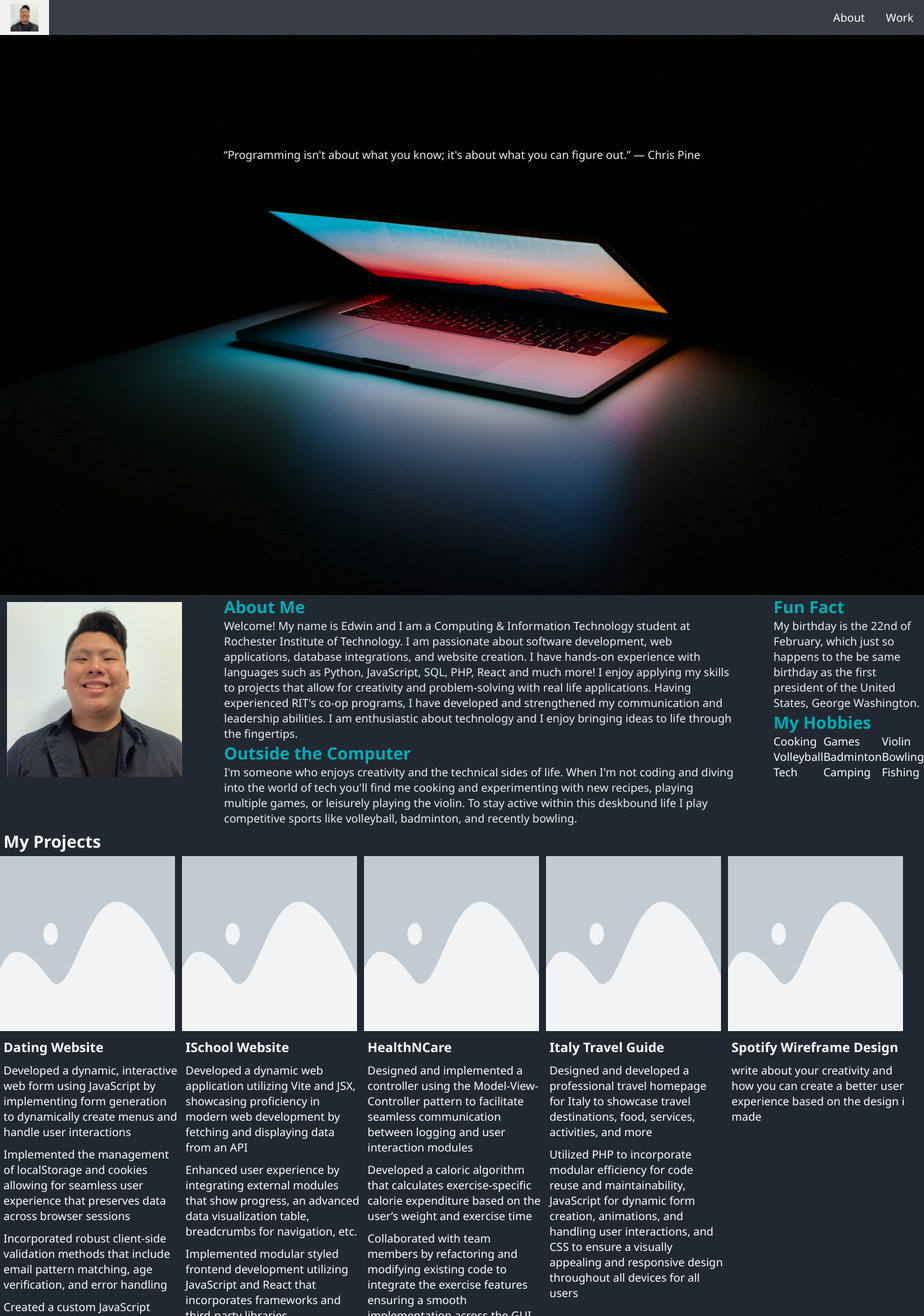
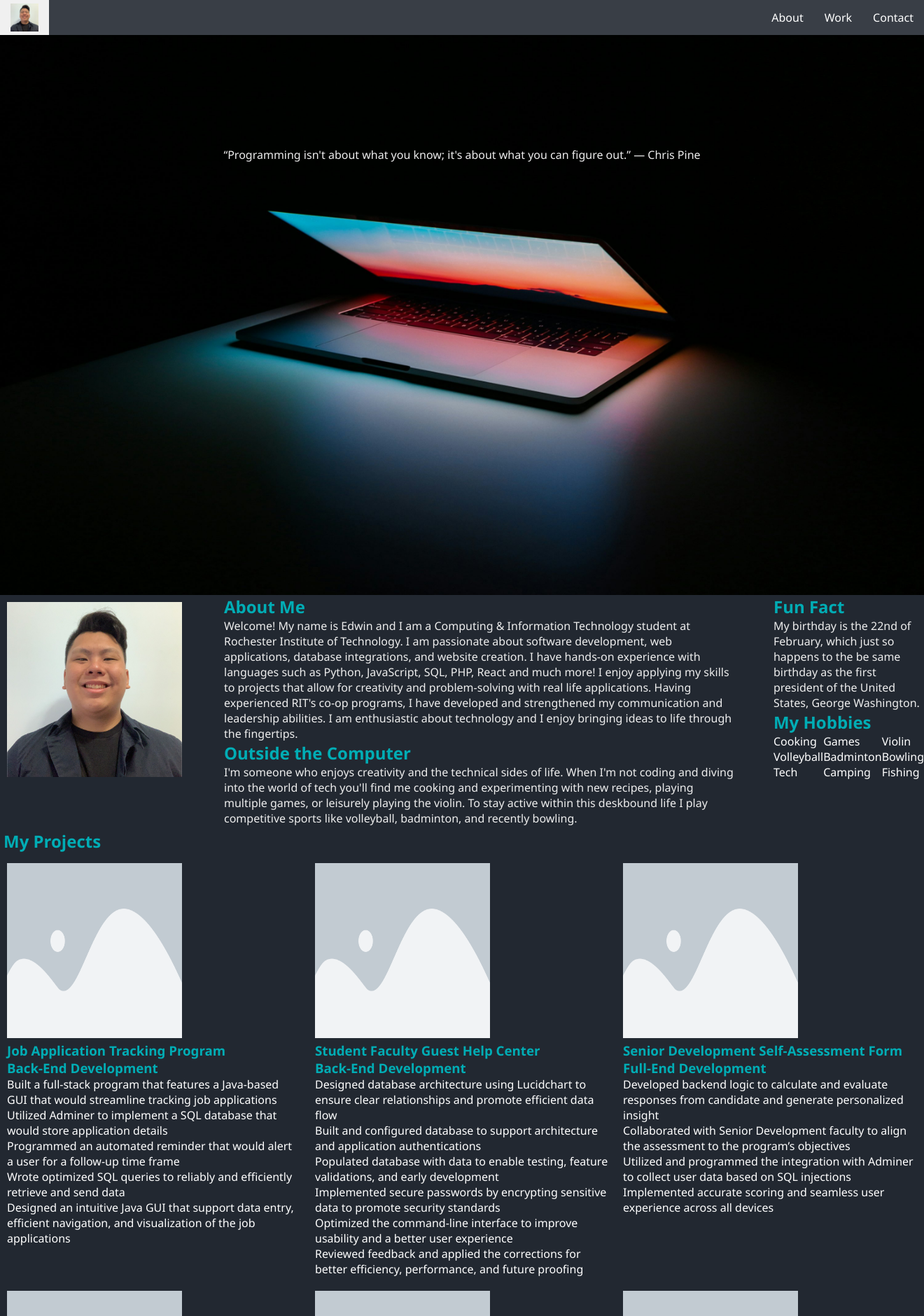
Before and after one commit to Tordwin/portfolio, a PHP site: page / in a window 1320 px wide. Shown: the top 1880 px of the page at 70% size. Run offline with PHP 8.4, Linux system fonts and the light colour scheme.

Commit message:
additions and css changes

```diff
--- a/global.css
+++ b/global.css
@@ -276,33 +276,82 @@ form textarea {
 .projects-container {
     max-width: 1350px;
     margin: 0 auto;
-    display: flex;
-    flex-direction: row;
+    display: grid;
+    grid-template-columns: repeat(3, 1fr);
+    grid-template-rows: repeat(2, auto);
+    gap: 20px;
+    padding: 10px;
 }
 
-.dating-website h3,
-.dating-website ul li,
-.dating-website p,
-.dating-website a,
-.ischool-website h3,
-.ischool-website ul li,
-.ischool-website p,
-.ischool-website a,
-.healthncare-website h3,
-.healthncare-website ul li,
-.healthncare-website p,
-.healthncare-website a,
-.italy-travel-guide h3,
-.italy-travel-guide ul li,
-.italy-travel-guide p,
-.italy-travel-guide a,
-.spotify-wireframe h3,
-.spotify-wireframe ul li,
-.spotify-wireframe p,
-.spotify-wireframe a {
+.job-application-program {
     color: white;
-    padding: 5px;
-    width: 250px;
+}
+
+.job-application-program h3 {
+    color:#00ADB5;
+}
+
+.job-application-program ul li {
+    list-style-type: none;
+}
+
+.sfghc-program {
+    color: white;
+}
+
+.sfghc-program h3 {
+    color:#00ADB5;
+}
+
+.sfghc-program ul li {
+    list-style-type: none;
+}
+
+.sdsaf-website {
+    color: white;
+}
+
+.sdsaf-website h3 {
+    color:#00ADB5;
+}
+
+.sdsaf-website ul li {
+    list-style-type: none;
+}
+
+.ischool-website {
+    color: white;
+}
+
+.ischool-website h3 {
+    color:#00ADB5;
+}
+
+.ischool-website ul li {
+    list-style-type: none;
+}
+
+.healthncare-program {
+    color: white;
+}
+
+.healthncare-program h3 {
+    color:#00ADB5;
+}
+
+.healthncare-program ul li {
+    list-style-type: none;
+}
+
+.italy-website {
+    color: white;
+}
+
+.italy-website h3 {
+    color:#00ADB5;
+}
+
+.italy-website ul li {
     list-style-type: none;
 }
 
--- a/header.php
+++ b/header.php
@@ -16,11 +16,13 @@
                             <li onclick=hideSidebar()><a href="#"><svg xmlns="http://www.w3.org/2000/svg" height="26" viewBox="0 -960 960 960" width="26"><path d="m256-200-56-56 224-224-224-224 56-56 224 224 224-224 56 56-224 224 224 224-56 56-224-224-224 224Z"/></svg></a></li>
                             <li><a href="#welcome">About</a></li>
                             <li><a href="#projects">Work</a></li>
+                            <li><a href=".contact">Contact</a></li>
                         </ul>
                         <ul>
                             <li><a href="index.php"><img src="images/portrait.jpg" alt="Portrait of Edwin Chen" /></a></li>
                             <li class="hideOnMobile"><a href="#welcome">About</a></li>
                             <li class="hideOnMobile"><a href="#projects">Work</a></li>
+                            <li class="hideOnMobile"><a href="#contact">Contact</a></li>
                             <li class="menu-button" onclick=showSidebar()><a href="#"><svg xmlns="http://www.w3.org/2000/svg" height="26" viewBox="0 -960 960 960" width="26"><path d="M120-240v-80h720v80H120Zm0-200v-80h720v80H120Zm0-200v-80h720v80H120Z"/></svg></a></li>
                         </ul>
                     </nav>
--- a/index.php
+++ b/index.php
@@ -66,32 +66,57 @@
 </section>
 
 <section id="projects">
-    <h2>My Projects</h2>
+    <h2 style="color:#00ADB5">My Projects</h2>
     <div class="projects-container">
-        <div class="dating-website">
+        <div class="job-application-program">
             <img src="images/elementor-placeholder-image.jpg" alt="Placeholder">
-            <h3>Dating Website</h3>
+            <h3>Job Application Tracking Program<br>Back-End Development</h3>
             <ul>
-                <li>Developed a dynamic, interactive web form using JavaScript by implementing form generation to dynamically create menus and handle user interactions</li>
-                <li>Implemented the management of localStorage and cookies allowing for seamless user experience that preserves data across browser sessions</li>
-                <li>Incorporated robust client-side validation methods that include email pattern matching, age verification, and error handling</li>
-                <li>Created a custom JavaScript animation for image transitions for fade-in/fade-out effects along with a 360-degree rotation that optimizes the performance for UI interactions</li>
+                <li>Built a full-stack program that features a Java-based GUI that would streamline tracking job applications</li>
+                <li>Utilized Adminer to implement a SQL database that would store application details</li>
+                <li>Programmed an automated reminder that would alert a user for a follow-up time frame</li>
+                <li>Wrote optimized SQL queries to reliably and efficiently retrieve and send data</li>
+                <li>Designed an intuitive Java GUI that support data entry, efficient navigation, and visualization of the job applications</li>
+            </ul>
+        </div>
+
+        <div class="sfghc-program">
+            <img src="images/elementor-placeholder-image.jpg" alt="Placeholder">
+            <h3>Student Faculty Guest Help Center<br>Back-End Development</h3>
+            <ul>
+                <li>Designed database architecture using Lucidchart to ensure clear relationships and promote efficient data flow</li>
+                <li>Built and configured database to support architecture and application authentications</li>
+                <li>Populated database with data to enable testing, feature validations, and early development</li>
+                <li>Implemented secure passwords by encrypting sensitive data to promote security standards</li>
+                <li>Optimized the command-line interface to improve usability and a better user experience</li>
+                <li>Reviewed feedback and applied the corrections for better efficiency, performance, and future proofing</li>
+            </ul>
+        </div>
+
+        <div class="sdsaf-website">
+            <img src="images/elementor-placeholder-image.jpg" alt="Placeholder">
+            <h3>Senior Development Self-Assessment Form<br>Full-End Development</h3>
+            <ul>
+                <li>Developed backend logic to calculate and evaluate responses from candidate and generate personalized insight</li>
+                <li>Collaborated with Senior Development faculty to align the assessment to the program’s objectives</li>
+                <li>Utilized and programmed the integration with Adminer to collect user data based on SQL injections</li>
+                <li>Implemented accurate scoring and seamless user experience across all devices</li>
             </ul>
         </div>
 
         <div class="ischool-website">
             <img src="images/elementor-placeholder-image.jpg" alt="Placeholder">
-            <h3>ISchool Website</h3>
+            <h3>ISchool Website<br>Full-Stack Development</h3>
             <ul>
-                <li>Developed a dynamic web application utilizing Vite and JSX, showcasing proficiency in modern web development by fetching and displaying data from an API</li>
+                <li>Developed a dynamic web application utilizing Vite and JSX, showcasing proficiency in modern web development by fetching and displaying data from an API.</li>
                 <li>Enhanced user experience by integrating external modules that show progress, an advanced data visualization table, breadcrumbs for navigation, etc.</li>
                 <li>Implemented modular styled frontend development utilizing JavaScript and React that incorporates frameworks and third-party libraries</li>
             </ul>
         </div>
 
-        <div class="healthncare-website">
+        <div class="healthncare-program">
             <img src="images/elementor-placeholder-image.jpg" alt="Placeholder">
-            <h3>HealthNCare</h3>
+            <h3>HealthNCare<br>Back-End Development</h3>
             <ul>
                 <li>Designed and implemented a controller using the Model-View-Controller pattern to facilitate seamless communication between logging and user interaction modules</li>
                 <li>Developed a caloric algorithm that calculates exercise-specific calorie expenditure based on the user’s weight and exercise time</li>
@@ -99,24 +124,18 @@
             </ul>
         </div>
 
-        <div class="italy-travel-guide">
+        <div class="italy-website">
             <img src="images/elementor-placeholder-image.jpg" alt="Placeholder">
-            <h3>Italy Travel Guide</h3>
+            <h3>Italy Travel Guide<br>Front-End Development</h3>
             <ul>
                 <li>Designed and developed a professional travel homepage for Italy to showcase travel destinations, food, services, activities, and more</li>
                 <li>Utilized PHP to incorporate modular efficiency for code reuse and maintainability, JavaScript for dynamic form creation, animations, and handling user interactions, and CSS to
                     ensure a visually appealing and responsive design throughout all devices for all users</li>
             </ul>
         </div>
-
-        <div class="spotify-wireframe">
-            <img src="images/elementor-placeholder-image.jpg" alt="Placeholder">
-            <h3>Spotify Wireframe Design</h3>
-            <p>write about your creativity and how you can create a better user experience based on the design i made</p>
-        </div>
 </section>
 
-<div class="contact">
+<section id="contact" class="contact">
     <div class="row">
         <div class="contact-left">
             <h1 class="contact-title">Contact Me!</h1>
@@ -132,7 +151,7 @@
             </form>
         </div>
     </div>
-</div>
+</section>
 
 <?php
     include ("footer.php");
```
Also changed, not shown: images/healthncare-program.png (added), images/ischool-webiste.png (added), images/italy-website.png (added), images/sdsaf-website.png (added), images/sfghc-program.png (added), images/spotify_project/spotify-homepage-wireframe-mobile.png (deleted), images/spotify_project/spotify-homepage-wireframe.png (deleted), 1 other file.
